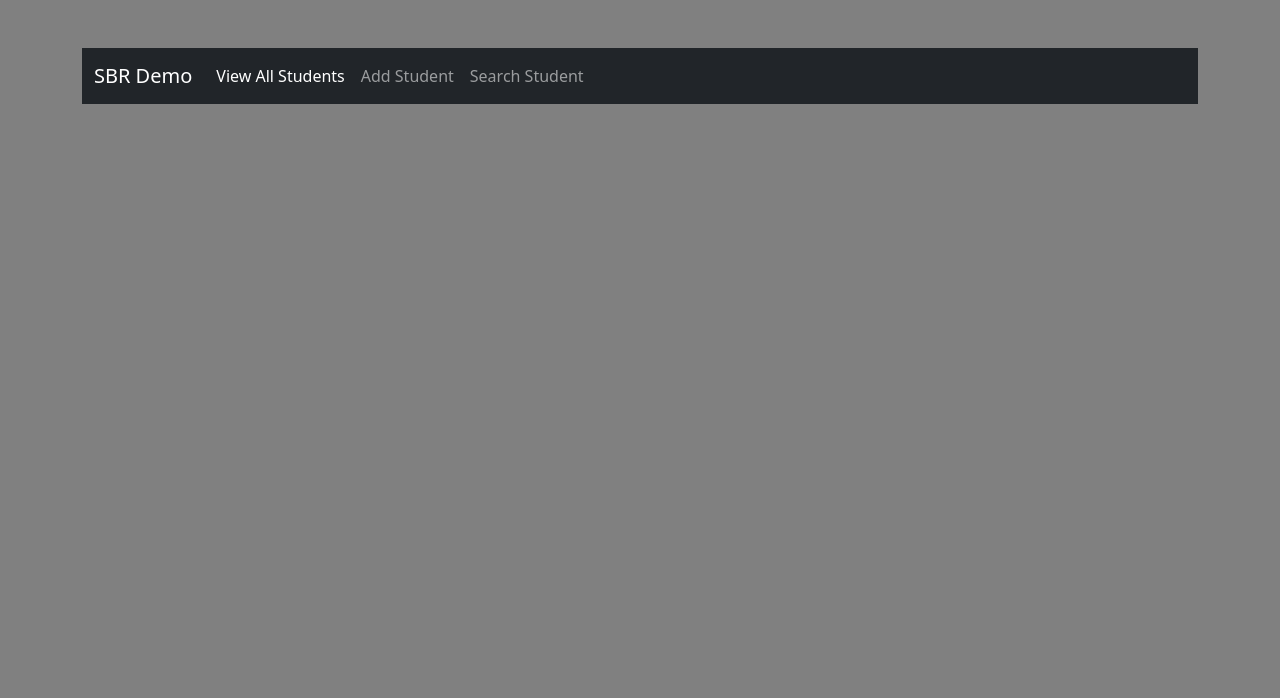
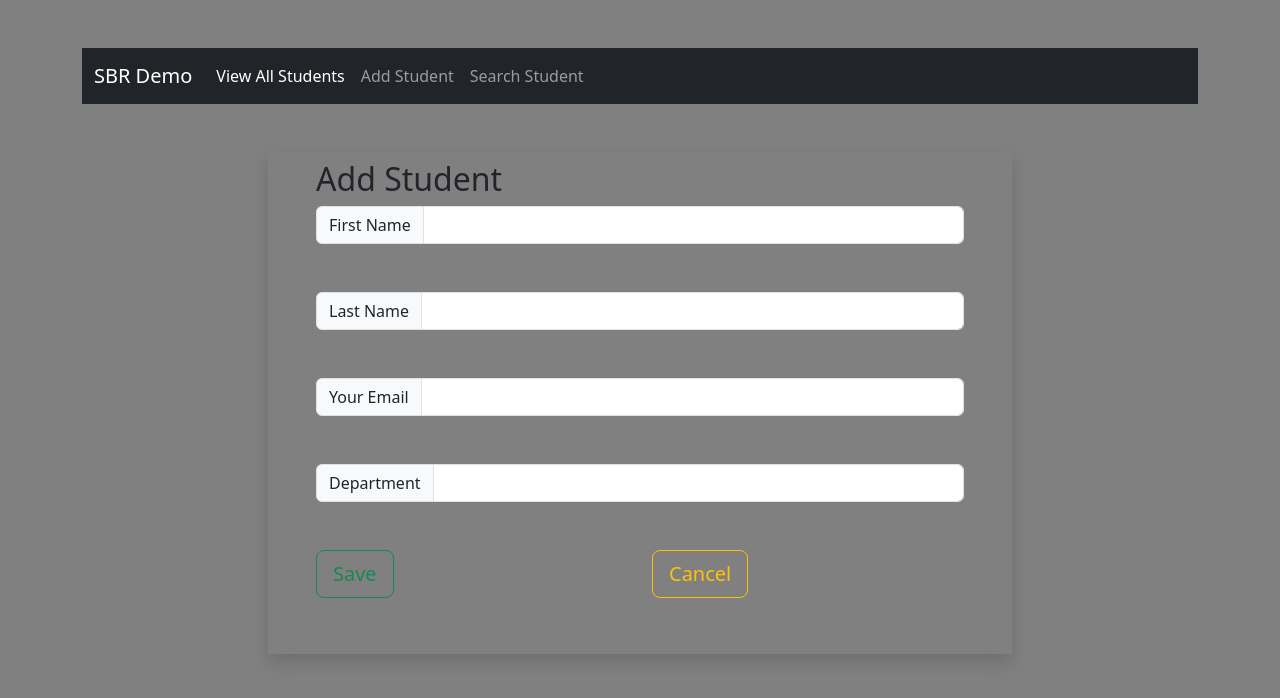
Before and after one commit to AhmedElyacoubiForJ/student-react-client, a React (Create React App) app: page /add-student in a window 1280 px wide. Shown: the top 698 px of the page. Built offline with nearby package versions, Linux system fonts and the light colour scheme.

Commit message:
save student

```diff
--- a/src/api/StudentService.js
+++ b/src/api/StudentService.js
@@ -14,7 +14,7 @@ export async function getStudent(id) {
   return await axios.get(`${API_URL}/student/${id}`);
 };
 
-export async function createStudent(student) {
+export async function addStudent(student) {
   return await axios.post(API_URL, student);
 };
 
--- a/src/components/student/AddStudent.jsx
+++ b/src/components/student/AddStudent.jsx
@@ -1,11 +1,108 @@
-import React from 'react'
+import { useState } from "react";
+import { useNavigate, Link } from "react-router-dom";
+import { addStudent } from "../../api/StudentService";
 
 const AddStudent = () => {
+  const navigate = useNavigate();
+  const [student, setStudent] = useState({
+    firstName: "",
+    lastName: "",
+    email: "",
+    departement: "",
+  });
+  const { firstName, lastName, email, department } = student;
+
+  const handleInputChange = (e) => {
+    setStudent({
+      ...student,
+      [e.target.name]: e.target.value,
+    });
+  };
+
+  const saveStudent = async (e) => {
+    e.preventDefault();
+    const response = await addStudent(student);
+    navigate("/view-students")
+  };
+
   return (
-    <div>
+    <div className="col-sm-8 py-2 px-5 offset-2 shadow">
+      <h2>Add Student</h2>
+      <form onSubmit={(e) => saveStudent(e)}>
+        <div className="input-group mb-5">
+          <label htmlFor="firstName" className="input-group-text">
+            First Name
+          </label>
+          <input
+            className="form-control col-sm-6"
+            type="text"
+            name="firstName"
+            id="firstName"
+            value={firstName}
+            onChange={handleInputChange}
+            required
+          />
+        </div>
+        <div className="input-group mb-5">
+          <label htmlFor="lastName" className="input-group-text">
+            Last Name
+          </label>
+          <input
+            className="form-control col-sm-6"
+            type="text"
+            name="lastName"
+            id="lastName"
+            value={lastName}
+            onChange={handleInputChange}
+            required
+          />
+        </div>
+        <div className="input-group mb-5">
+          <label htmlFor="email" className="input-group-text">
+            Your Email
+          </label>
+          <input
+            className="form-control col-sm-6"
+            type="email"
+            name="email"
+            id="email"
+            value={email}
+            onChange={handleInputChange}
+            required
+          />
+        </div>
+        <div className="input-group mb-5">
+          <label htmlFor="department" className="input-group-text">
+            Department
+          </label>
+          <input
+            className="form-control col-sm-6"
+            type="text"
+            name="department"
+            id="department"
+            value={department}
+            onChange={handleInputChange}
+            required
+          />
+        </div>
+        <div className="row mb-5">
+          <div className="col-sm-6">
+            <button type="submit" className="btn btn-outline-success btn-lg">
+              Save
+            </button>
+          </div>
+          <div className="col-sm-2">
+            <Link to={"/view-students"}
+              className="btn btn-outline-warning btn-lg"
+              type="submit"
+            >
+              Cancel
+            </Link>
+          </div>
+        </div>
+      </form>
+    </div>
+  );
+};
 
-    </div>
-  )
-}
-
-export default AddStudent
+export default AddStudent;
--- a/src/components/student/EditStudent.jsx
+++ b/src/components/student/EditStudent.jsx
@@ -3,7 +3,7 @@ import React from 'react'
 const EditStudent = () => {
   return (
     <div>
-
+      Edit Student
     </div>
   )
 }
--- a/src/components/student/StudentProfile.jsx
+++ b/src/components/student/StudentProfile.jsx
@@ -3,7 +3,7 @@ import React from 'react'
 const StudentProfile = () => {
   return (
     <div>
-
+      Student Profile
     </div>
   )
 }
--- a/src/components/student/StudentsView.jsx
+++ b/src/components/student/StudentsView.jsx
@@ -44,12 +44,18 @@ const StudentsView = () => {
               <td>{student.email}</td>
               <td>{student.department}</td>
               <td className="mx-2">
-                <button className="btn btn-info">
+                <Link
+                  to={`/student-profile/${student.id}`}
+                  className="btn btn-info"
+                >
                   <FaEye />
-                </button>
+                </Link>
               </td>
               <td className="mx-2">
-                <Link to={`/edit-student/${student.id}`} className="btn btn-warning">
+                <Link
+                  to={`/edit-student/${student.id}`}
+                  className="btn btn-warning"
+                >
                   <FaEdit />
                 </Link>
               </td>
```
Also changed, not shown: src/components/common/Search.jsx (+11 -0 lines).
